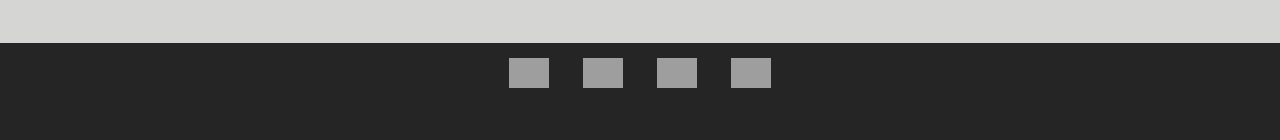
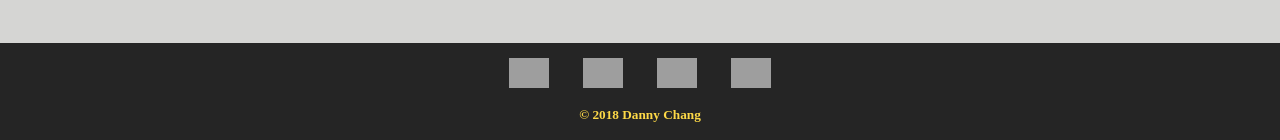
Before and after one commit to pacemade/portfolio, a Jekyll site: the page built from music.html, in a window 1280 px wide. Shown: the part 757-897 px from the top of the page. Built offline with Jekyll 4.4.1, drawn with Linux system fonts in a browser that asks for light colours; nearby versions of some CDN libraries; grey boxes are pictures that could not be loaded.

Commit message:
move copyright to center below social links

```diff
--- a/_includes/footer.html
+++ b/_includes/footer.html
@@ -6,5 +6,8 @@
       <a href='https://www.linkedin.com/in/dannychachang/'><img src="/assets/images/home/emailIcon.png" alt="" class="social-icon"></a>
       <a href='https://www.linkedin.com/in/dannychachang/'><img src="/assets/images/home/igIcon.png" alt="" class="social-icon"></a>
     </div>
+    <div class="copyright">
+      <h5>&copy; 2018 Danny Chang</h5>
+    </div>
   </div>
 </footer>
--- a/_sass/_header_and_footer.scss
+++ b/_sass/_header_and_footer.scss
@@ -49,13 +49,17 @@
   color: $anchorColor;
   display: table;
   text-align: center;
+  .copyright h5 {
+    margin-top: 0;
+  }
 }
 
 // SOCIAL ICONS
 
 .social {
-  display: table-cell;
+  display: block;
   vertical-align: middle;
+  margin-bottom: 0;
   img {
     width: 40px;
     margin: 15px;
```
Also changed, not shown: 10 other files.
